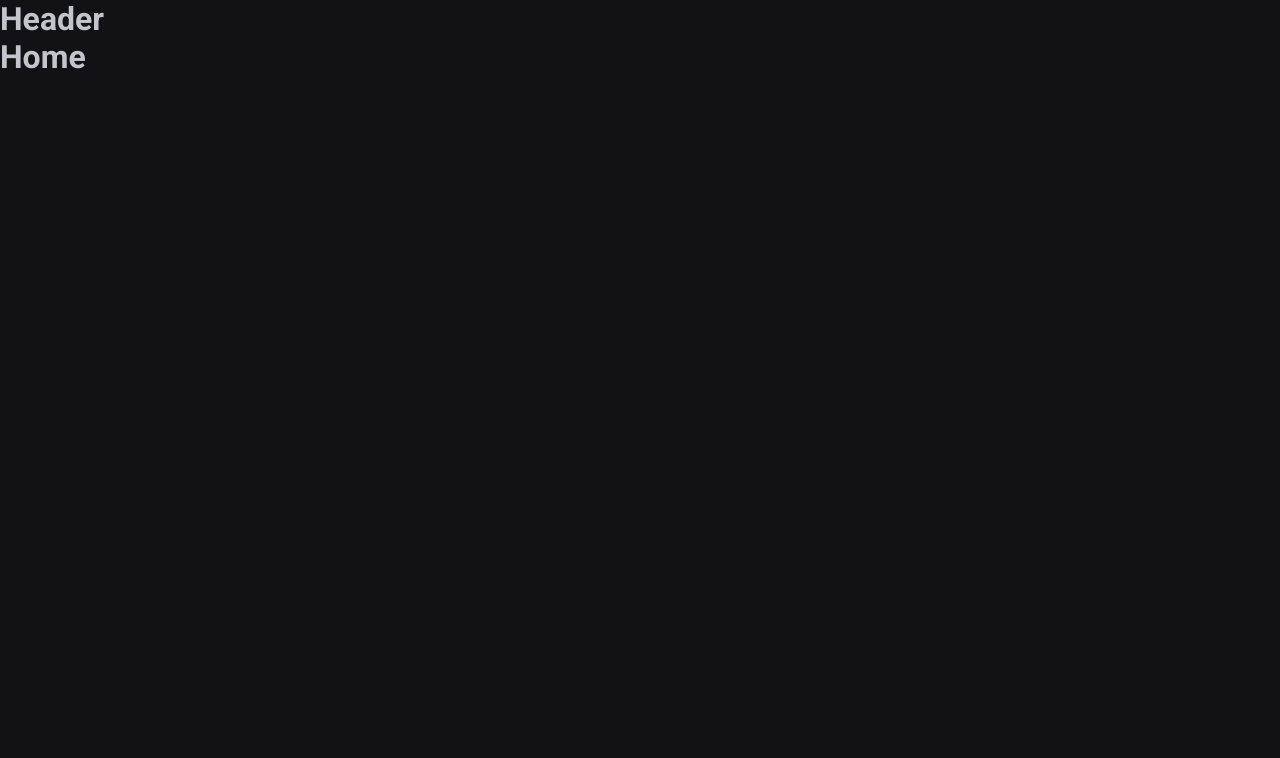
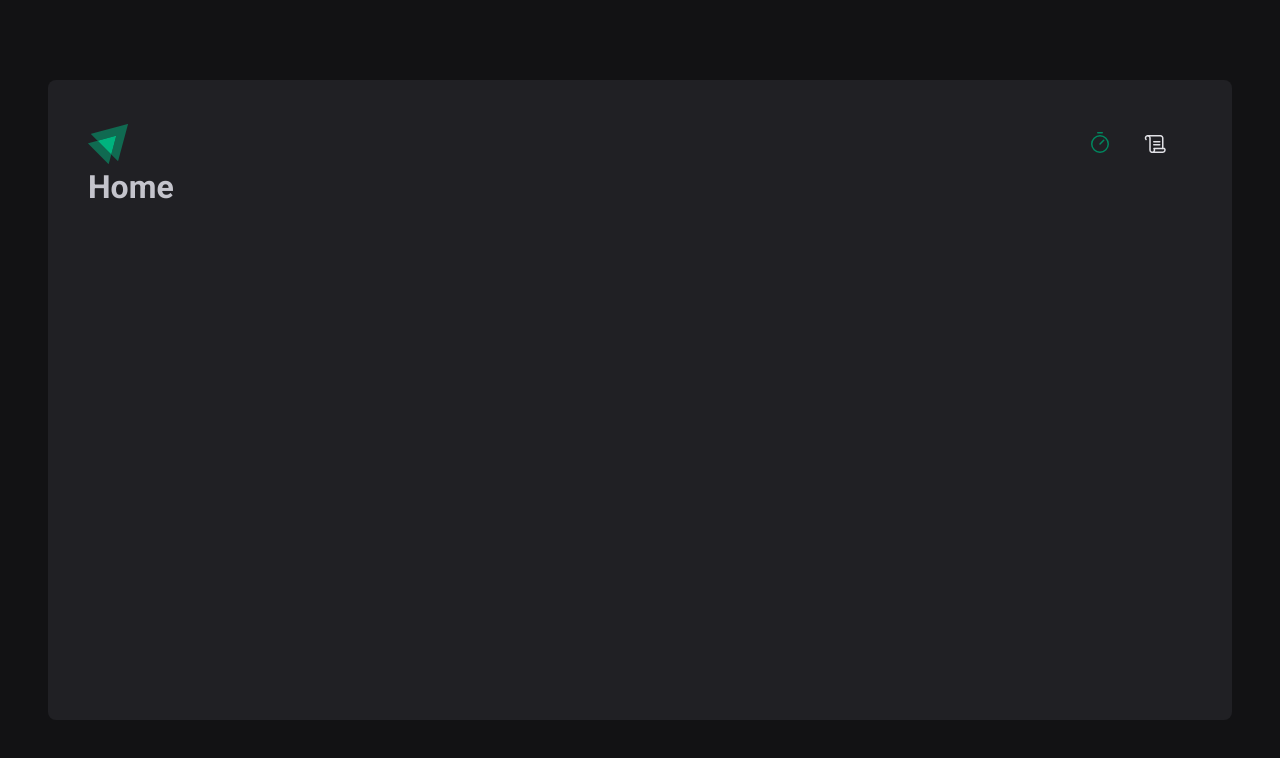
Before and after one commit to wagner-de-carvalho/02-ignite-timer, a React (Vite) app: page / in a window 1280 px wide. Shown: the top 758 px of the page. Built offline with nearby package versions, Linux system fonts and the light colour scheme.

Commit message:
Header & Layout

```diff
--- a/package.json
+++ b/package.json
@@ -10,6 +10,7 @@
     "lint": "eslint src --ext .ts,.tsx"
   },
   "dependencies": {
+    "phosphor-react": "^1.4.1",
     "react": "^18.2.0",
     "react-dom": "^18.2.0",
     "react-router-dom": "^6.8.2",
--- a/src/Router.tsx
+++ b/src/Router.tsx
@@ -1,7 +1,7 @@
 import { Routes, Route } from 'react-router-dom'
 import { Home } from './pages/Home'
 import { History } from './pages/History'
-import { DefaultLayout } from './layouts/DefaultLayout';
+import { DefaultLayout } from './layouts/DefaultLayout'
 
 export function Router() {
   return (
--- a/src/components/Header.tsx
+++ /dev/null
@@ -1,3 +0,0 @@
-export function Header() {
-  return <h1>Header</h1>
-}
--- /dev/null
+++ b/src/components/Header/index.tsx
@@ -0,0 +1,22 @@
+import { HeaderContainer } from './styles'
+import { Timer, Scroll } from 'phosphor-react'
+
+
+import logoIgnite from '../../assets/logo-ignite.svg'
+import { NavLink } from 'react-router-dom'
+
+export function Header() {
+  return (
+    <HeaderContainer>
+      <img src={logoIgnite} alt="" />
+      <nav>
+        <NavLink to="/" title="Timer">
+          <Timer size={24} />
+        </NavLink>
+        <NavLink to="/history" title="Histórico">
+          <Scroll size={24} />
+        </NavLink>
+      </nav>
+    </HeaderContainer>
+  )
+}
--- /dev/null
+++ b/src/components/Header/styles.ts
@@ -0,0 +1,32 @@
+import styled from 'styled-components'
+
+export const HeaderContainer = styled.header`
+  display: flex;
+  align-items: center;
+  justify-content: space-between;
+
+  nav {
+    display: flex;
+    gap: 0.5rem;
+
+    a {
+      width: 3rem;
+      height: 3rem;
+      display: flex;
+      justify-items: center;
+      align-items: center;
+
+      color: ${(props) => props.theme['gray-100']};
+      border-top: 3px solid transparent;
+      border-bottom: 3px solid transparent;
+
+      &:hover {
+        border-bottom: 3px solid ${(props) => props.theme['green-500']};
+      }
+
+      &.active {
+        color: ${(props) => props.theme['green-500']};
+      }
+    }
+  }
+`
--- a/src/layouts/DefaultLayout.tsx
+++ /dev/null
@@ -1,11 +0,0 @@
-import { Outlet } from 'react-router-dom'
-import { Header } from '../components/Header'
-
-export function DefaultLayout() {
-  return (
-    <div>
-      <Header />
-      <Outlet />
-    </div>
-  )
-}
--- /dev/null
+++ b/src/layouts/DefaultLayout/index.tsx
@@ -0,0 +1,12 @@
+import { Outlet } from 'react-router-dom'
+import { Header } from '../../components/Header'
+import { LayoutContainer } from './styles'
+
+export function DefaultLayout() {
+  return (
+    <LayoutContainer>
+      <Header />
+      <Outlet />
+    </LayoutContainer>
+  )
+}
--- /dev/null
+++ b/src/layouts/DefaultLayout/styles.ts
@@ -0,0 +1,13 @@
+import styled from 'styled-components'
+
+export const LayoutContainer = styled.div`
+  max-width: 74rem;
+  height: calc(100vh - 10rem);
+  margin: 5rem auto;
+  padding: 2.5rem;
+
+  background: ${(props) => props.theme['gray-800']};
+  border-radius: 8px;
+  display: flex;
+  flex-direction: column;
+`
```
Also changed, not shown: src/assets/logo-ignite.svg (added), 1 other file (tests, documents, lock files or other folders).
